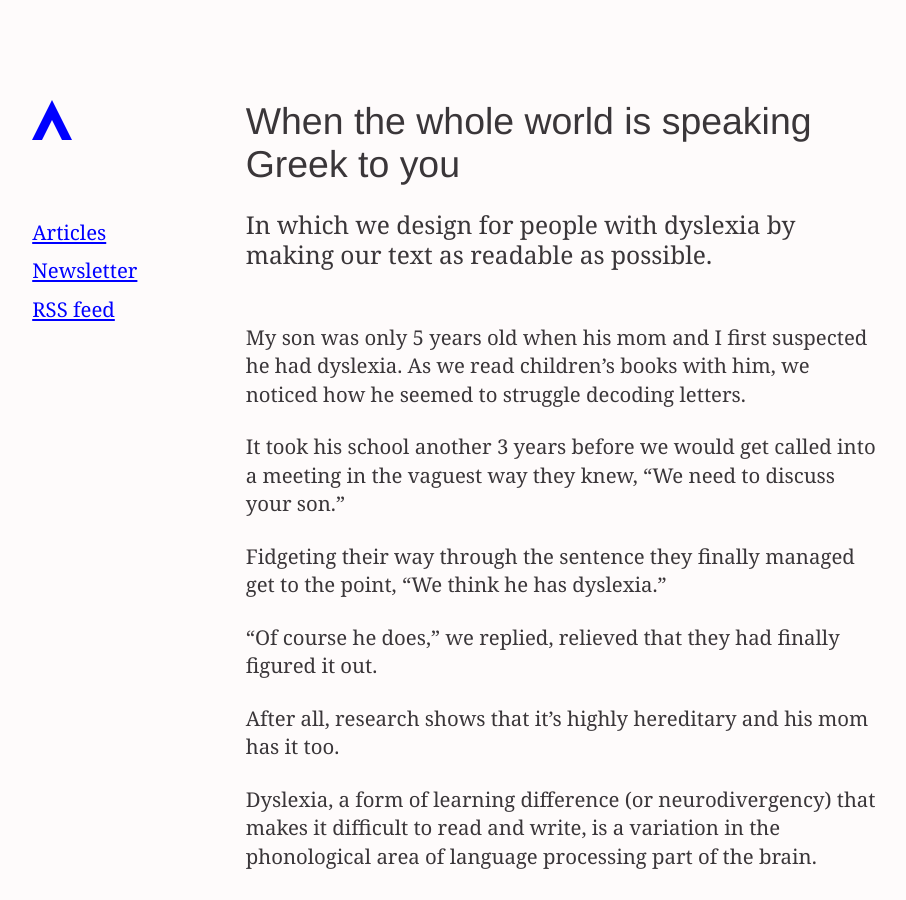
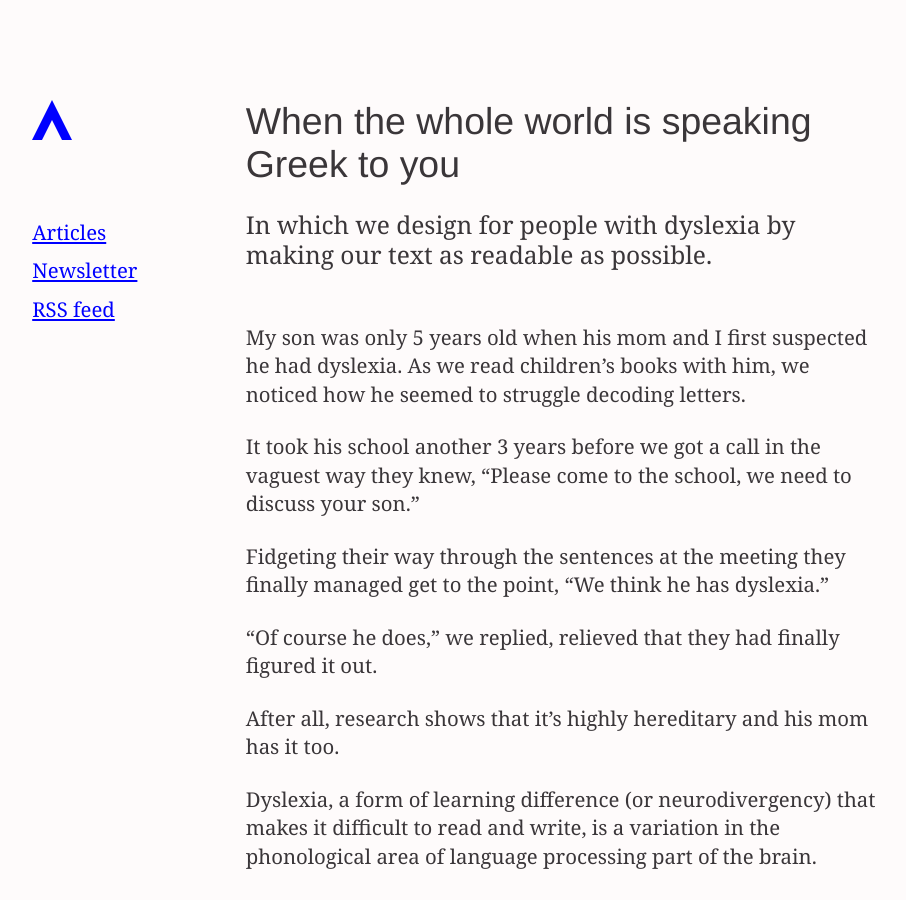
Before and after one commit to fiinix/superdupercritical, a Jekyll site: the page built from _posts/2019-07-23-dyslexia.md, in a window 1280 px wide and 900 px high. Shown: the whole window, without its empty margins (110-1016 px from the left). Built offline with Jekyll 4.4.1, drawn with Linux system fonts in a browser that asks for light colours.

Commit message:
Fix clarity of paragraph 2-3

```diff
--- a/_posts/2019-07-23-dyslexia.md
+++ b/_posts/2019-07-23-dyslexia.md
@@ -8,9 +8,9 @@ audio: "path/to/file.mp3"
 ---
 My son was only 5 years old when his mom and I first suspected he had dyslexia. As we read children’s books with him, we noticed how he seemed to struggle decoding letters.
 
-It took his school another 3 years before we would get called into a meeting in the vaguest way they knew, “We need to discuss your son.”
+It took his school another 3 years before we got a call in the vaguest way they knew, “Please come to the school, we need to discuss your son.”
 
-Fidgeting their way through the sentence they finally managed get to the point, “We think he has dyslexia.”
+Fidgeting their way through the sentences at the meeting they finally managed get to the point, “We think he has dyslexia.”
 
 “Of course he does,” we replied, relieved that they had finally figured it out.
 
```
